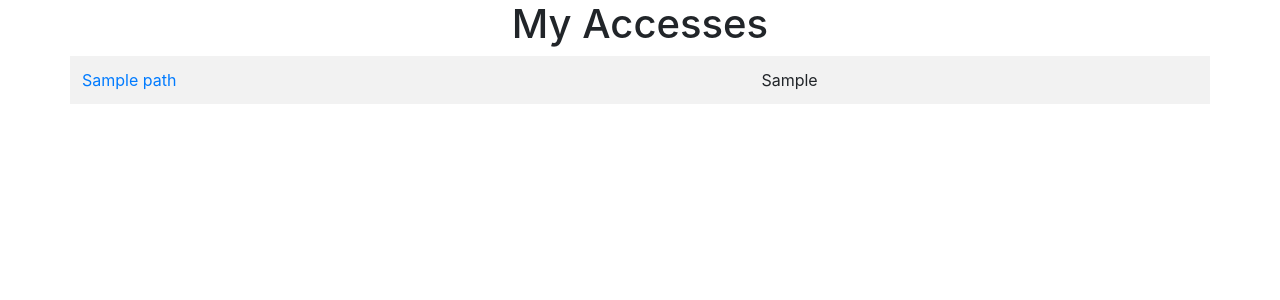
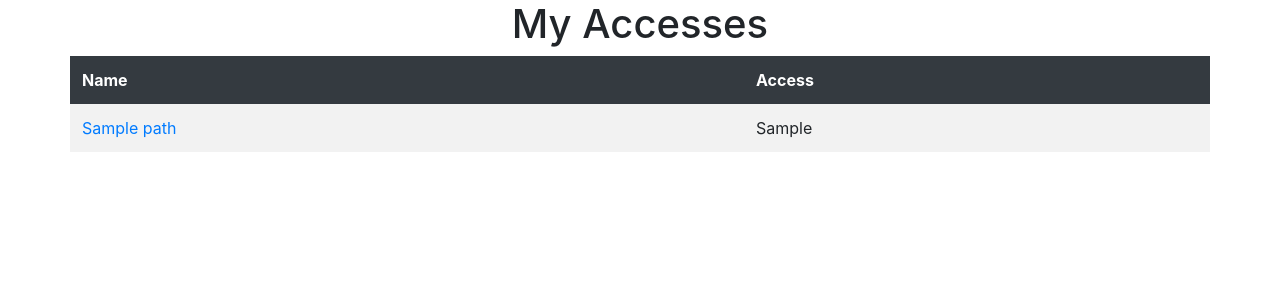
Before and after one commit to AleksandrKovshariov/Client, a Flask app: template templates/files/accesses.html in a window 1280 px wide. Shown: the part 56-356 px from the top of the page. Run offline with Flask 2, Linux system fonts and the light colour scheme; the template is opened without the code that fills it: most values are stand-ins (such as "Sample title", 1, 10 or a date in 2020); some libraries are stand-ins or nearby versions.

Commit message:
Change accesses page view

```diff
--- a/templates/files/accesses.html
+++ b/templates/files/accesses.html
@@ -6,6 +6,12 @@
   <div class="row justify-content-md-center align-items-center">
     <h1>My Accesses</h1>
     <table class="table table-striped table-borderless">
+      <thead class="thead-dark">
+        <tr>
+          <th scope="col">Name</th>
+          <th scope="col">Access</th>
+        </tr>
+      </thead>
         {% for access in accesses %}
             <tr>
                 <td>
```
Also changed, not shown: files.py (+6 -2 lines).
